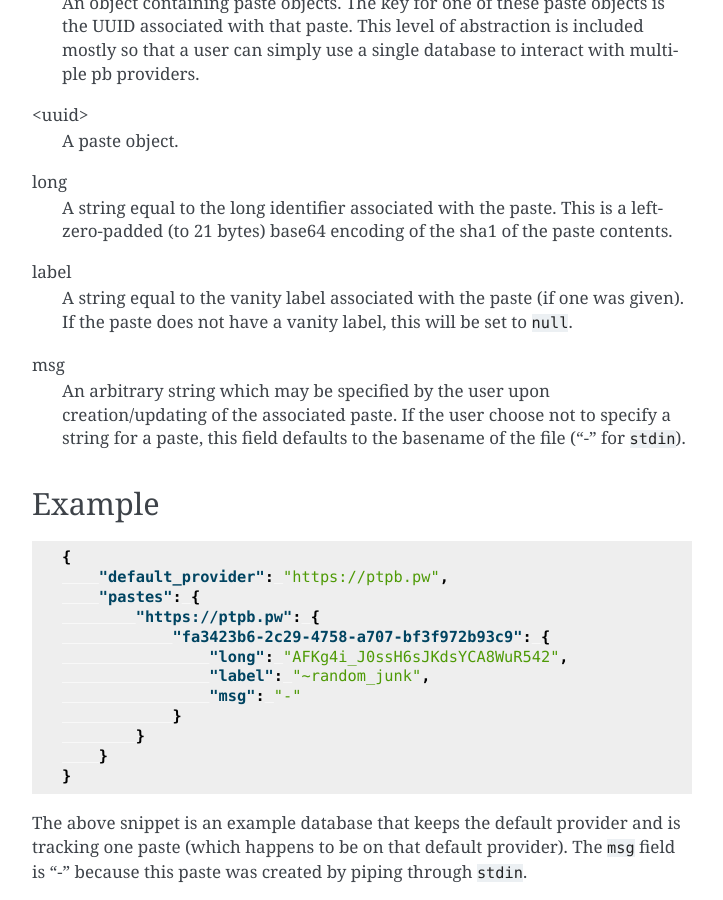
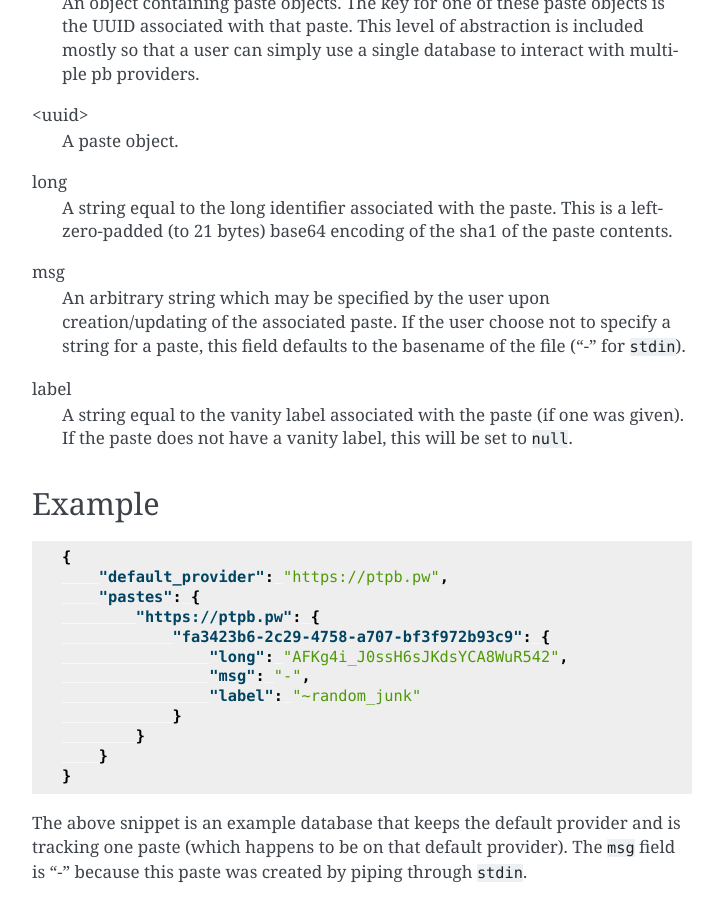
Before and after one commit to HalosGhost/pbpst, a Sphinx documentation site: the page built from doc/pbpst_db.rst, in a window 1280 px wide and 900 px high, scrolled down 726 px. Shown: the whole window, without its empty margins (388-1111 px from the left). Built offline with Sphinx 7.4.7, drawn with Linux system fonts in a browser that asks for light colours.

Commit message:
Restructure db man page
because of how json_pack() deals with consuming arguments in the case of format specifiers for nulls, we need to reorder the arguments (lest we have even more calls to get the right format specifier)

```diff
--- a/doc/pbpst_db.rst
+++ b/doc/pbpst_db.rst
@@ -40,13 +40,13 @@ long
     A string equal to the long identifier associated with the paste.
     This is a left-zero-padded (to 21 bytes) base64 encoding of the sha1 of the paste contents.
 
+msg
+    An arbitrary string which may be specified by the user upon creation/updating of the associated paste.
+    If the user choose not to specify a string for a paste, this field defaults to the basename of the file ("-" for :file:`stdin`).
+
 label
     A string equal to the vanity label associated with the paste (if one was given).
     If the paste does not have a vanity label, this will be set to ``null``.
-
-msg
-    An arbitrary string which may be specified by the user upon creation/updating of the associated paste.
-    If the user choose not to specify a string for a paste, this field defaults to the basename of the file ("-" for :file:`stdin`).
 
 Example
 -------
@@ -59,8 +59,8 @@ Example
             "https://ptpb.pw": {
                 "fa3423b6-2c29-4758-a707-bf3f972b93c9": {
                     "long": "AFKg4i_J0ssH6sJKdsYCA8WuR542",
-                    "label": "~random_junk",
-                    "msg": "-"
+                    "msg": "-",
+                    "label": "~random_junk"
                 }
             }
         }
```
